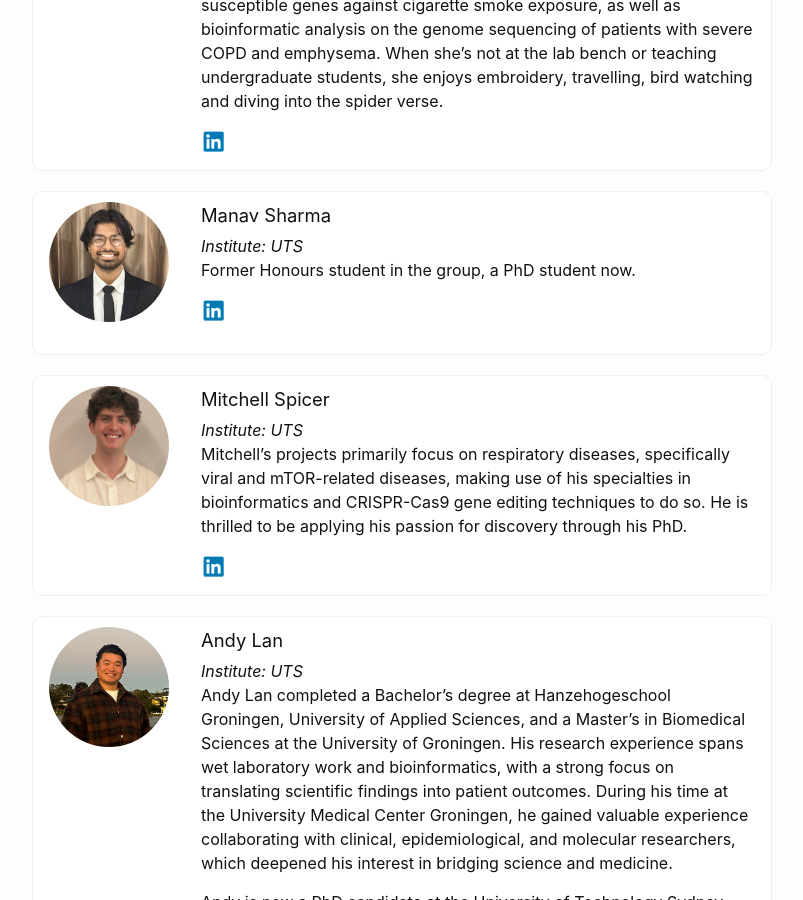
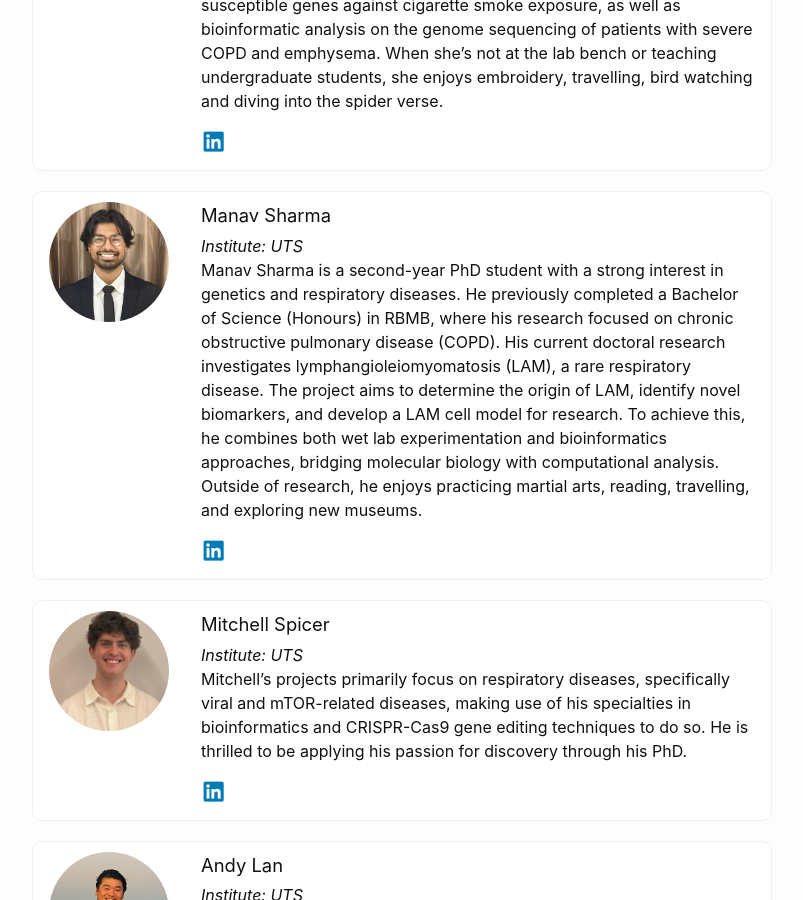
Before and after one commit to UTS-Bioinformatics/uts-bioinformatics.github.io, a Jekyll site: the page built from _pages/meet-the-team.markdown, in a window 1280 px wide and 900 px high, scrolled down 2532 px. Shown: the whole window, without its empty margins (238-1041 px from the left). Built offline with Jekyll 4.4.1, drawn with Linux system fonts in a browser that asks for light colours.

Commit message:
Manav-Sharma.markdown

```diff
--- a/contents/_team_members/Manav-Sharma.markdown
+++ b/contents/_team_members/Manav-Sharma.markdown
@@ -8,4 +8,4 @@ institute: "UTS"
 linkedin: https://www.linkedin.com/in/manav-vikram/
 co_supervised: false
 ---
-Former Honours student in the group, a PhD student now.
+Manav Sharma is a second-year PhD student with a strong interest in genetics and respiratory diseases. He previously completed a Bachelor of Science (Honours) in RBMB, where his research focused on chronic obstructive pulmonary disease (COPD). His current doctoral research investigates lymphangioleiomyomatosis (LAM), a rare respiratory disease. The project aims to determine the origin of LAM, identify novel biomarkers, and develop a LAM cell model for research. To achieve this, he combines both wet lab experimentation and bioinformatics approaches, bridging molecular biology with computational analysis. Outside of research, he enjoys practicing martial arts, reading, travelling, and exploring new museums.
```
